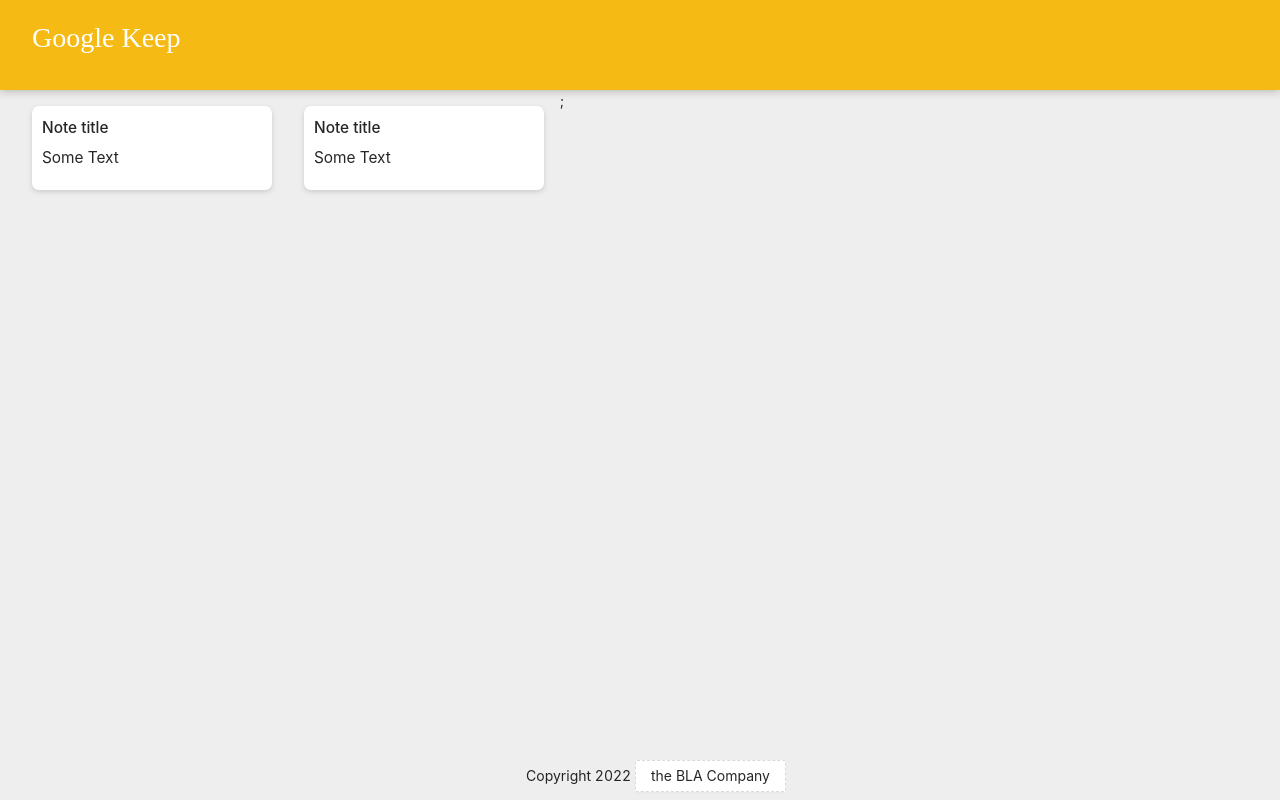
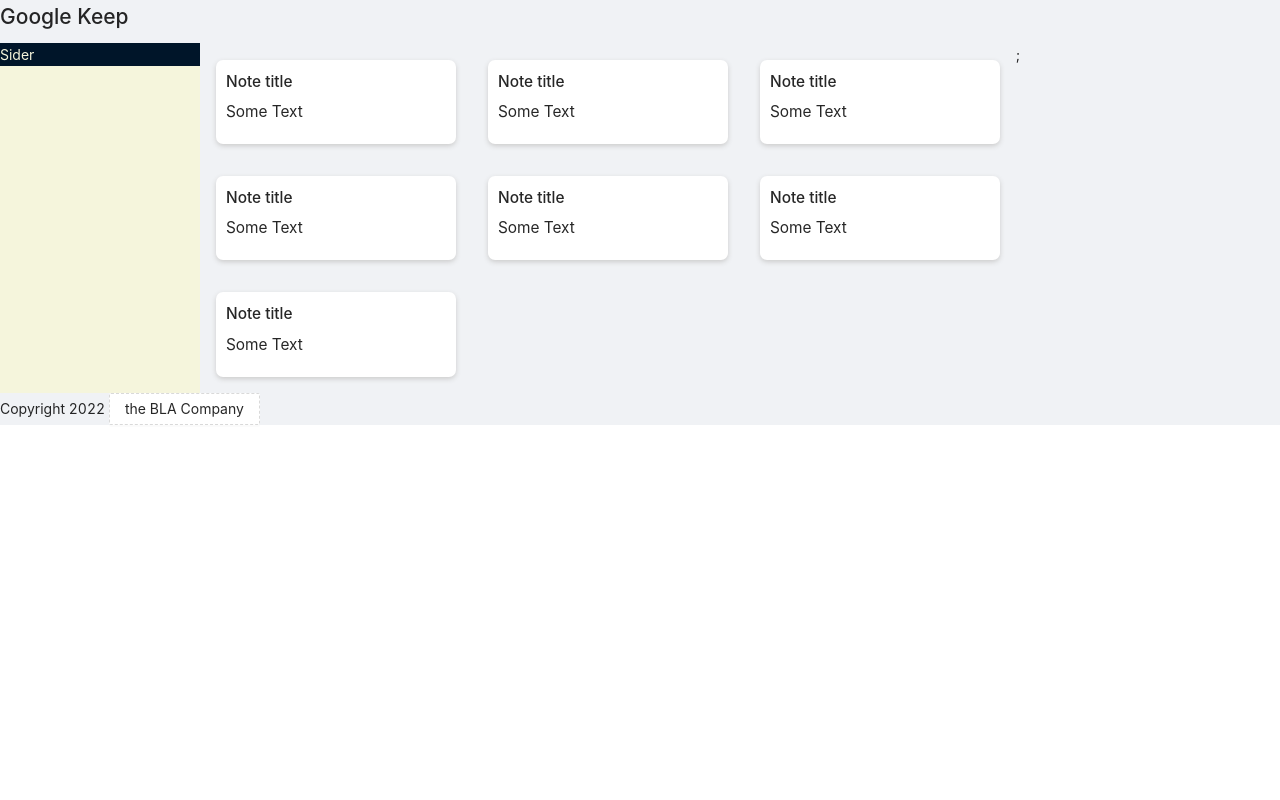
Before and after one commit to hanhoah/google-keep, a Next.js app: page / in a window 1280 px wide. Built offline with nearby package versions, Linux system fonts and the light colour scheme.

Commit message:
before customizing ant design theme

```diff
--- a/src/components/layout.tsx
+++ b/src/components/layout.tsx
@@ -1,12 +1,24 @@
 import Header from "./Header";
 import Footer from "./Footer";
+import { Layout } from "antd";
 
-export default function Layout({ children }) {
+const { Sider, Content } = Layout;
+
+export default function AppLayout({ children }) {
   return (
     <>
-      <Header />
-      <main>{children}</main>
-      <Footer />
+      <Layout>
+        <Header />
+        <Layout>
+          <div className="sidebar">
+            <Sider>Sider</Sider>
+          </div>
+          <Content>
+            <main>{children}</main>
+          </Content>
+        </Layout>
+        <Footer />
+      </Layout>
     </>
   );
 }
--- a/src/pages/_app.js
+++ b/src/pages/_app.js
@@ -1,4 +1,5 @@
 import "../styles/globals.css";
+import "antd/dist/antd.css";
 import Layout from "../components/layout";
 
 function MyApp({ Component, pageProps }) {
--- a/src/pages/index.tsx
+++ b/src/pages/index.tsx
@@ -6,6 +6,11 @@
     <>
       <Note />
       <Note />
+      <Note />
+      <Note />
+      <Note />
+      <Note />
+      <Note />
     </>
   );
 }
--- a/src/styles/globals.css
+++ b/src/styles/globals.css
@@ -1,39 +1,9 @@
 @import url("antd/dist/antd.css");
 
-* {
-  padding: 0;
-  margin: 0;
-  box-sizing: border-box;
-}
-html {
-  font-family: "Montserrat", sans-serif;
-}
-body {
-  background: #eee;
-  padding: 0 16px;
+.sidebar {
+  background-color: beige;
 }
 
-header {
-  background-color: #f5ba13;
-  margin: auto -16px;
-  padding: 16px 32px;
-  box-shadow: 0 0 10px 0 rgba(0, 0, 0, 0.3);
+.ant-layout-sider {
+  color: beige;
 }
-
-header h1 {
-  color: #fff;
-  font-family: "McLaren", cursive;
-  font-weight: 200;
-}
-
-footer {
-  position: absolute;
-  text-align: center;
-  bottom: 0;
-  width: 100%;
-  height: 2.5rem;
-}
-
-footer p {
-  color: #ccc;
-}
--- /dev/null
+++ b/src/styles/temp.css
@@ -0,0 +1,37 @@
+* {
+  padding: 0;
+  margin: 0;
+  box-sizing: border-box;
+}
+html {
+  font-family: "Montserrat", sans-serif;
+}
+body {
+  background: #eee;
+  padding: 0 16px;
+}
+
+header {
+  background-color: #f5ba13;
+  margin: auto -16px;
+  padding: 16px 32px;
+  box-shadow: 0 0 10px 0 rgba(0, 0, 0, 0.3);
+}
+
+header h1 {
+  color: #fff;
+  font-family: "McLaren", cursive;
+  font-weight: 200;
+}
+
+footer {
+  position: absolute;
+  text-align: center;
+  bottom: 0;
+  width: 100%;
+  height: 2.5rem;
+}
+
+footer p {
+  color: #ccc;
+}
```
